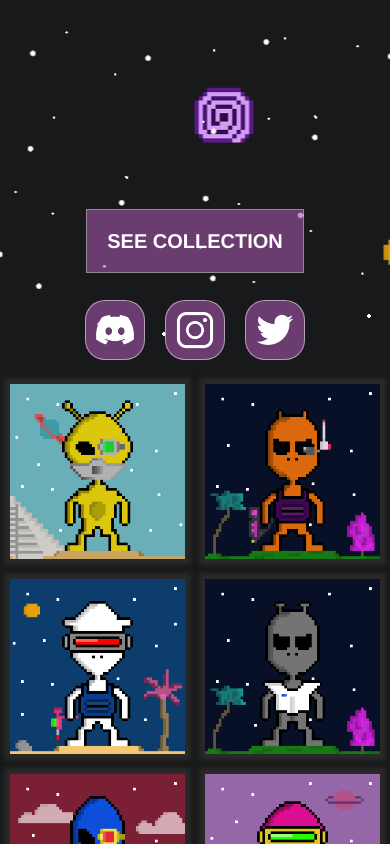
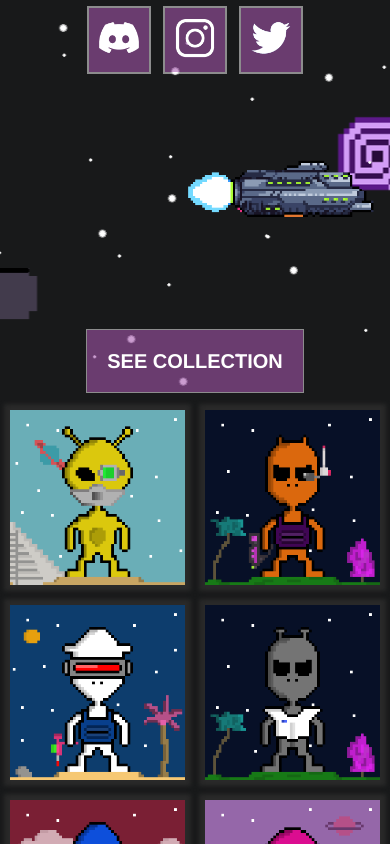
Before and after one commit to mikeint/nfterrestrials, a React (Create React App) app in the folder client/: page / in a window 390 px wide. Shown: the top 844 px of the page. Built offline with nearby package versions, Linux system fonts and the light colour scheme.

Commit message:
shadow fixes, button fixes

```diff
--- a/client/src/layout/components/AnimatedHero/AnimatedHero.js
+++ b/client/src/layout/components/AnimatedHero/AnimatedHero.js
@@ -1,6 +1,5 @@
 import React, { Component } from "react"
 import './AnimatedHero.scss'
-import { Link } from "react-router-dom"
 
 class Landing extends Component {
     render() {
@@ -13,11 +12,6 @@ class Landing extends Component {
                         <div className="marquee"><span id="heroLayer0" className="heroLayer heroLayerStatic"></span></div>
                         <div id="heroLayer3" className="heroLayer"></div>
                     </div>
-
-                    <div className="seeCollectionBtnContainer">
-                        <span><Link to="/terrestrials" className="seeCollectionBtn">SEE COLLECTION</Link></span>
-                    </div>
-
                 </div>
             </div>
         );
--- a/client/src/layout/components/AnimatedHero/AnimatedHero.scss
+++ b/client/src/layout/components/AnimatedHero/AnimatedHero.scss
@@ -55,25 +55,18 @@
     100% { transform: translate3d(-4680px, 0, 0); }
 }
 
-
 @media only screen and (max-width: 1024px) {
-    .heroContainer {
-        height: 290px;
-    }
-    .heroLayer {
-        height: 300px;
-    }
     @keyframes moveHeroMobile {
         0% { transform: translate3d(0, 0, 0); }
         100% { transform: translate3d(-3744px, 0, 0); }
     }
 }
-
 @font-face {
     font-family: saira;
     src: url(../../files/fonts/saira/Saira-Light.ttf);
 }
 /* end HERO ANIMATION */
+
 
 
 /* MARQUEE EFFECT ON SHIP */
@@ -102,60 +95,17 @@
       padding-left: 0;
     }
 }
-/* end MARQUEE EFFECT ON SHIP */
-
-
-
-/* HERO BUTTON */
-.seeCollectionBtnContainer {
-    position: absolute;
-    width: 100%;
-    display: flex;
-    justify-content: center;
-    flex-direction: column;
-    text-align: center;
-    margin-top: 345px;
-    color: #fff;
-}
-.seeCollectionBtn {
-    cursor: pointer;
-    margin: 0 auto 2em;
-    text-transform: uppercase;
-    padding: 20px;
-    font-size: 20px;
-    font-weight: bold;
-    color: #fff;
-    background: #a656af94;
-    border: 0 solid;
-    box-shadow: inset 0 0 20px rgba(255, 255, 255, 0);
-    outline: 1px solid;
-    outline-color: rgba(255, 255, 255, 0);
-    outline-offset: 0px;
-    text-shadow: none;
-    -webkit-transition: all 1250ms cubic-bezier(0.19, 1, 0.22, 1);
-            transition: all 1250ms cubic-bezier(0.19, 1, 0.22, 1);
-    outline-color: rgba(255, 255, 255, 0.5);
-    outline-offset: 0px;
-}
-.seeCollectionBtn:hover {
-    border: 1px solid;
-    box-shadow: inset 0 0 20px rgba(255, 255, 255, 0.5), 0 0 20px rgba(255, 255, 255, 0.2);
-    outline-offset: 15px;
-    outline-color: rgba(255, 255, 255, 0);
-    text-shadow: 1px 1px 2px #427388;
-    background-color: #ffffff80;
-}
 
 @media only screen and (max-width:1024px) {
-    .seeCollectionBtnContainer {
-        margin-top: 230px;
-        .seeCollectionBtn {
-            padding: 20px;
-            font-size: 20px;
+    .marquee {
+        #heroLayer0{
+            margin-top: 40px;
+            margin-left: -140px;
+            background-size: 300px;
         }
     }
     .marquee span {
-        animation: marquee 50s linear infinite;
+        animation: marquee 70s linear infinite;
     }
 }
-/* end HERO BUTTON */
+/* end MARQUEE EFFECT ON SHIP */
--- a/client/src/layout/components/Bio/Bio.scss
+++ b/client/src/layout/components/Bio/Bio.scss
@@ -6,7 +6,7 @@
     line-height: 6vw;
     text-align: center;
     background-color: #18191a;
-    box-shadow: 0px -125px 90px 50px #5c1a8a;
+    box-shadow: 0px -125px 100px 50px #6a3c6f;
 }
 
 
@@ -17,6 +17,6 @@
 }
 @media only screen and (max-width:1024px) {
     .bioContainer {
-        box-shadow: none;
+        box-shadow: 0 -55px 100px 50px #6a3c6f
     }
 }
--- a/client/src/layout/components/Socials/Socials.scss
+++ b/client/src/layout/components/Socials/Socials.scss
@@ -1,19 +1,37 @@
 .socialsContainer {
     width: 100%;
-    text-align: center;
+    display: flex;
+    justify-content: flex-end;
+    position: absolute;
+    z-index: 9;
     img {
         width: 60px;
         height: 60px;
         padding: 10px;
-        background-color: #a656af94;
-        border-radius: 20px;
-        margin: 10px;
+    }
+    a {
+        margin: 8px;
         cursor: pointer;
-        transition: 0.3s;
-        border: 1px solid #ffffff80;
-        &:hover {
-            background-color: #ffffff80;
-            color: #18191A;
-        }
+        color: #fff;
+        background: #a656af94;
+        border: 0 solid;
+        box-shadow: inset 0 0 20px #ffffff00;
+        outline: 2px solid;
+        -webkit-transition: all 1250ms cubic-bezier(0.19, 1, 0.22, 1);
+                transition: all 1250ms cubic-bezier(0.19, 1, 0.22, 1);
+        outline-color: #ffffff80;
+        outline-offset: 0px;
+    }
+    a:hover {
+        box-shadow: inset 0 0 25px #ffffff80, 0 0 20px #ffffff33;
+        outline-offset: 10px;
+        outline-color: #ffffff00;
     }
 }
+
+
+@media only screen and (max-width:1024px) {
+    .socialsContainer {
+        justify-content: center;
+    }
+}
--- /dev/null
+++ b/client/src/layout/components/TopButtons/TopButtons.js
@@ -0,0 +1,12 @@
+import React from "react"
+import './TopButtons.scss'
+import { Link } from "react-router-dom"
+
+const TopButtons = () =>
+    <div className="topButtonsContainer">
+        <div className="seeCollectionBtnContainer">
+            <span><Link to="/terrestrials" className="seeCollectionBtn">SEE COLLECTION</Link></span>
+        </div>
+    </div>
+
+export default TopButtons;
--- /dev/null
+++ b/client/src/layout/components/TopButtons/TopButtons.scss
@@ -0,0 +1,39 @@
+.topButtonsContainer {
+    position: absolute;
+    width: 100%;
+    display: flex;
+    justify-content: center;
+    flex-direction: column;
+    text-align: center;
+    color: #fff;
+    margin-top: -75px;
+}
+.seeCollectionBtn {
+    cursor: pointer;
+    margin: 0 auto 2em;
+    text-transform: uppercase;
+    padding: 20px;
+    font-size: 20px;
+    font-weight: bold;
+    color: #fff;
+    background: #a656af94;
+    border: 0 solid;
+    box-shadow: inset 0 0 20px rgba(255, 255, 255, 0);
+    outline: 1px solid;
+    -webkit-transition: all 1250ms cubic-bezier(0.19, 1, 0.22, 1);
+            transition: all 1250ms cubic-bezier(0.19, 1, 0.22, 1);
+    outline-color: #ffffff80;
+}
+.seeCollectionBtn:hover {
+    border: 1px solid;
+    box-shadow: inset 0 0 30px #ffffff80, 0 0 60px #ffffff33;
+    outline-offset: 25px;
+    outline-color: rgba(255, 255, 255, 0);
+}
+
+
+@media only screen and (max-width:1024px) {
+    .topButtonsContainer {
+        margin-top: -50px;
+    }
+}
--- a/client/src/layout/pages/Landing/Landing.js
+++ b/client/src/layout/pages/Landing/Landing.js
@@ -5,15 +5,17 @@ import RoadMap from "../../components/RoadMap/RoadMap"
 import AnimatedHero from "../../components/AnimatedHero/AnimatedHero"
 import Bio from "../../components/Bio/Bio"
 import Footer from "../../components/Footer/Footer"
+import TopButtons from "../../components/TopButtons/TopButtons"
 import Socials from "../../components/Socials/Socials"
 
 class Landing extends Component {
     render() {
         return (
             <>
+                <Socials />
                 <AnimatedHero />
+                <TopButtons />
                 <div className="homeBodyContainer">
-                    <Socials />
                     <TerrestrialExamples />
                     <Bio />
                     <RoadMap />
--- a/client/src/layout/pages/Terrestrials/Terrestrials.scss
+++ b/client/src/layout/pages/Terrestrials/Terrestrials.scss
@@ -23,7 +23,6 @@
     padding: 5px;
     margin-bottom: 10px;
     font-size: 25px;
-    border-radius: 5px;
     background-repeat: no-repeat;
     background-position: right 10px center;
     background-size: 30px;
```
